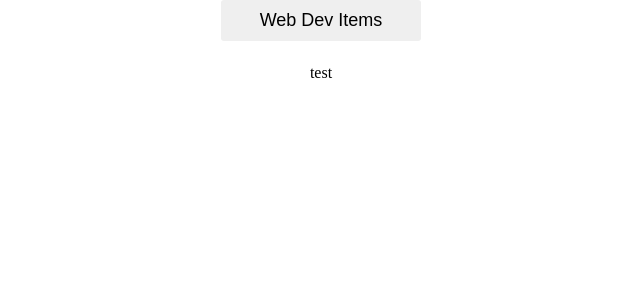
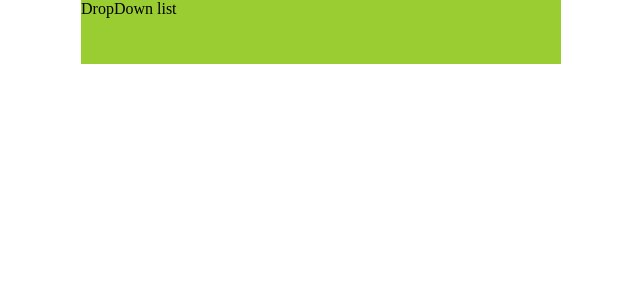
Before and after one commit to cookieMonsterDev/react-playground, a React (Create React App) app: page / in a window 1280 px wide. Shown: the top 300 px of the page, without its empty margins (319-959 px from the left). Built offline with nearby package versions, Linux system fonts and the light colour scheme.

Commit message:
feat: new Drop menu

```diff
--- a/src/App.js
+++ b/src/App.js
@@ -1,10 +1,11 @@
 // import Loader from './components/Loader/Loader';
-import DropDownMenu from './components/DropDownMenu/DropDownMenu1';
+// import DropDownMenu1 from './components/DropDownMenu/DropDownMenu1';
+import DropDownMenu2 from './components/DropDownMenu/DropDownMenu2';
 
 function App() {
   return (
     <div>
-      <DropDownMenu />
+      <DropDownMenu2 />
     </div>
   );
 }
--- a/src/components/DropDownMenu/DropDownMenu1.js
+++ b/src/components/DropDownMenu/DropDownMenu1.js
@@ -1,7 +1,7 @@
 import React, { useState } from 'react';
 import styled, { css } from 'styled-components';
 
-const DropDownMenu = () => {
+const DropDownMenu1 = () => {
   const [active, setActive] = useState(false);
 
   return (
@@ -33,7 +33,7 @@ const DropDownMenu = () => {
   );
 };
 
-export default DropDownMenu;
+export default DropDownMenu1;
 
 const Window = styled.div`
   width: 100vw;
--- /dev/null
+++ b/src/components/DropDownMenu/DropDownMenu2.js
@@ -0,0 +1,86 @@
+import React, { useState } from 'react';
+import styled, { css, keyframes } from 'styled-components';
+
+const DropDownMenu2 = () => {
+  const [active, setActive] = useState(false);
+
+  return (
+    <Window>
+      <MenuContainer>
+        DropDown list
+        <List>
+          <ListItem>uno</ListItem>
+          <ListItem>dos</ListItem>
+          <ListItem>tres</ListItem>
+        </List>
+      </MenuContainer>
+    </Window>
+  );
+};
+
+export default DropDownMenu2;
+
+const Window = styled.div`
+  width: 100vw;
+  height: 100vh;
+  display: flex;
+  justify-content: flex-start;
+  align-items: center;
+  flex-direction: column;
+`;
+
+const Anim = keyframes`
+  0% {
+    opacity: 0;
+    transform: translateY(-100%);
+  }
+  100% {
+    opacity: 1;
+    transform: translateY(0);
+  }
+`;
+
+const MenuContainer = styled.div`
+  width: 30rem;
+  height: 4rem;
+  background-color: yellowgreen;
+  position: relative;
+
+  &:hover {
+    > ul > li {
+      display: block;
+      opacity: 0;
+      animation: ${Anim} 300ms ease-in-out forwards;
+    }
+
+    > ul > li:nth-child(1) {
+      animation-delay: 0;
+    }
+
+    > ul > li:nth-child(2) {
+      animation-delay: 300ms;
+    }
+
+    > ul > li:nth-child(3) {
+      animation-delay: 600ms;
+    }
+  }
+`;
+
+const List = styled.ul`
+  perspective: 1000px;
+  position: absolute;
+  top: 100%;
+  left: 0;
+  width: 100%;
+  padding: 0;
+`;
+
+const ListItem = styled.li`
+  width: 100%;
+  height: 4rem;
+  background: #666;
+  color: rgba(255, 255, 255, 0.7);
+  text-align: center;
+  display: none;
+`;
```
